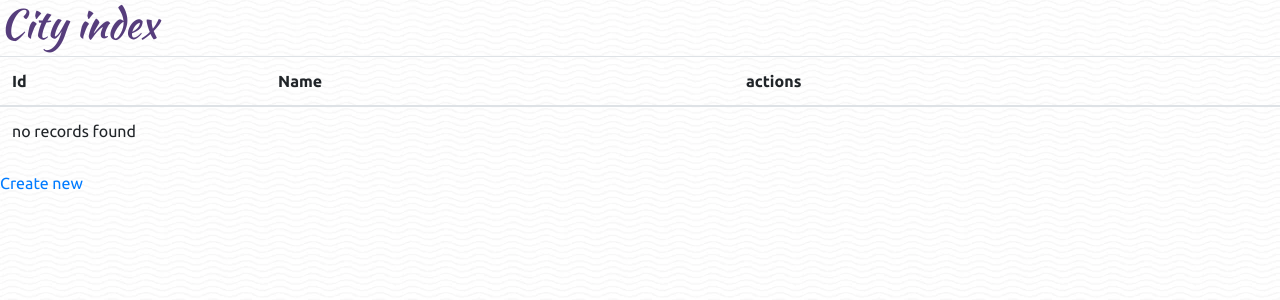
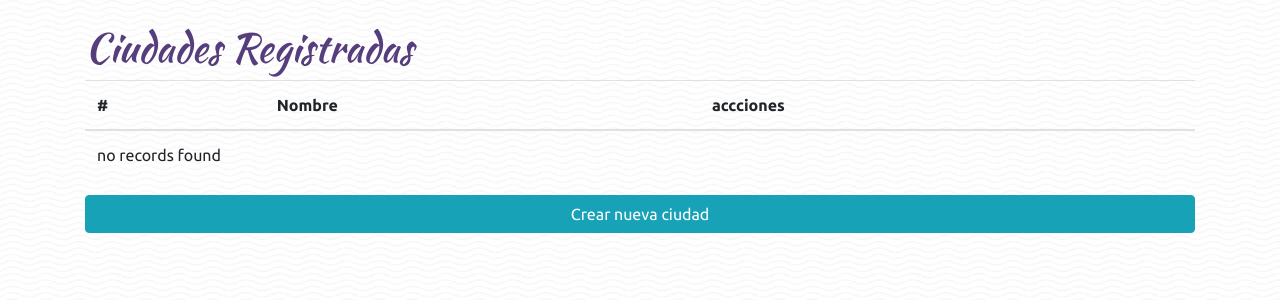
Before and after one commit to Diiego1500/correo_noche, a Symfony app: template templates/city/index.html.twig in a window 1280 px wide. Shown: the top 300 px of the page. Run offline with Twig, Linux system fonts and the light colour scheme; the template is opened without the code that fills it, so the values that code supplies are empty; some libraries are stand-ins or nearby versions.

Commit message:
interfaz grafica de usuario con font awesome

```diff
--- a/src/Form/CityType.php
+++ b/src/Form/CityType.php
@@ -4,6 +4,7 @@ namespace App\Form;
 
 use App\Entity\City;
 use Symfony\Component\Form\AbstractType;
+use Symfony\Component\Form\Extension\Core\Type\TextType;
 use Symfony\Component\Form\FormBuilderInterface;
 use Symfony\Component\OptionsResolver\OptionsResolver;
 
@@ -12,7 +13,7 @@ class CityType extends AbstractType
     public function buildForm(FormBuilderInterface $builder, array $options)
     {
         $builder
-            ->add('name')
+            ->add('name', TextType::class, ['label'=>'Nombre Ciudad'])
         ;
     }
 
--- a/src/Form/UserType.php
+++ b/src/Form/UserType.php
@@ -8,6 +8,7 @@ use Symfony\Bridge\Doctrine\Form\Type\EntityType;
 use Symfony\Component\Form\AbstractType;
 use Symfony\Component\Form\Extension\Core\Type\DateType;
 use Symfony\Component\Form\Extension\Core\Type\FileType;
+use Symfony\Component\Form\Extension\Core\Type\PasswordType;
 use Symfony\Component\Form\Extension\Core\Type\SubmitType;
 use Symfony\Component\Form\FormBuilderInterface;
 use Symfony\Component\OptionsResolver\OptionsResolver;
@@ -37,7 +38,7 @@ class UserType extends AbstractType
                     'choice_label' => 'name',
                 ]
             )
-            ->add('password')
+            ->add('password', PasswordType::class)
             ->add('submit', SubmitType::class, ['label'=>'¡Registrarse!'])
         ;
     }
--- a/templates/city/_form.html.twig
+++ b/templates/city/_form.html.twig
@@ -1,4 +1,4 @@
 {{ form_start(form) }}
     {{ form_widget(form) }}
-    <button class="btn">{{ button_label|default('Save') }}</button>
+    <button class="btn btn-success btn-block my-3">{{ button_label|default('Guardar') }}</button>
 {{ form_end(form) }}
--- a/templates/city/index.html.twig
+++ b/templates/city/index.html.twig
@@ -1,17 +1,18 @@
 {% extends 'base.html.twig' %}
 
-{% block title %}City index{% endblock %}
+{% block title %}Ciudades{% endblock %}
 
 {% block body %}
     {{ parent() }}
-    <h1>City index</h1>
+    <div class="container my-4">
+        <h1>Ciudades Registradas</h1>
 
         <table class="table">
             <thead>
             <tr>
-                <th>Id</th>
-                <th>Name</th>
-                <th>actions</th>
+                <th>#</th>
+                <th>Nombre</th>
+                <th>accciones</th>
             </tr>
             </thead>
             <tbody>
@@ -20,8 +21,8 @@
                     <td>{{ city.id }}</td>
                     <td>{{ city.name }}</td>
                     <td>
-                    <a href="{{ path('city_show', {'id': city.id}) }}">show</a>
-                    <a href="{{ path('city_edit', {'id': city.id}) }}">edit</a>
+                        <a href="{{ path('city_show', {'id': city.id}) }}"><i class="fas fa-eye"></i> Ver  </a> |
+                        <a href="{{ path('city_edit', {'id': city.id}) }}"> <i class="fas fa-pencil-alt"></i> editar</a>
                     </td>
                 </tr>
             {% else %}
@@ -32,5 +33,6 @@
             </tbody>
         </table>
 
-    <a href="{{ path('city_new') }}">Create new</a>
+        <a class="btn btn-info btn-block" href="{{ path('city_new') }}"> Crear nueva ciudad</a>
+    </div>
 {% endblock %}
--- a/templates/nav_bar/admin_navbar.html.twig
+++ b/templates/nav_bar/admin_navbar.html.twig
@@ -20,6 +20,9 @@
                     <a class="nav-link" href="{{ path('show_transactions') }}"><i class="fas fa-exchange-alt"></i> Transacciones |  </a>
                 </li>
                 <li class="nav-item">
+                    <a class="nav-link" href="{{ path('city_index') }}"><i class="fas fa-city"></i> Ciudades |  </a>
+                </li>
+                <li class="nav-item">
                     <a class="nav-link" href="{{ path('app_logout') }}"><i class="fas fa-sign-out-alt"></i> Salir</a>
                 </li>
             </ul>
--- a/templates/product/index.html.twig
+++ b/templates/product/index.html.twig
@@ -7,8 +7,8 @@
         <div class="container">
             <div class="row d-flex justify-content-center my-4">
                 {% for product in products %}
-                    <div class="col-md-4 d-flex bd-highlight my-1 rounded-sm bg-white category">
-                        <div class="p-2 bd-highlight border">
+                    <div class="col-md-4 d-flex bd-highlight my-1 rounded-sm  category">
+                        <div class="p-2 bd-highlight border bg-white">
                             <img src="{{ asset('uploads/product/'~product.photo) }}" alt="{{ product.name }}" width="100%">
                             <hr>
                             <h4>{{ product.name }}</h4>
--- a/templates/security/login.html.twig
+++ b/templates/security/login.html.twig
@@ -81,7 +81,7 @@
                                                             class="moto-widget-menu-toggle-btn-icon fa fa-bars"></i></a>
                                                 <ul class="moto-widget-menu-list moto-widget-menu-list_horizontal">
                                                     <li class="moto-widget-menu-item">
-                                                        <a href="/#gallery" data-action="page"
+                                                        <a href="{{ path('app_register') }}" data-action="page"
                                                            class="moto-widget-menu-link moto-widget-menu-link-level-1 moto-widget-menu-link-active moto-link">Registrate</a>
                                                     </li>
                                                     <li class="moto-widget-menu-item">
```
Also changed, not shown: templates/city/edit.html.twig (+7 -5 lines), templates/city/new.html.twig (+5 -3 lines), templates/city/show.html.twig (+6 -4 lines), templates/nav_bar/user_navbar.html.twig (+4 -7 lines). Lines whose indentation alone changed are shown as unchanged.
